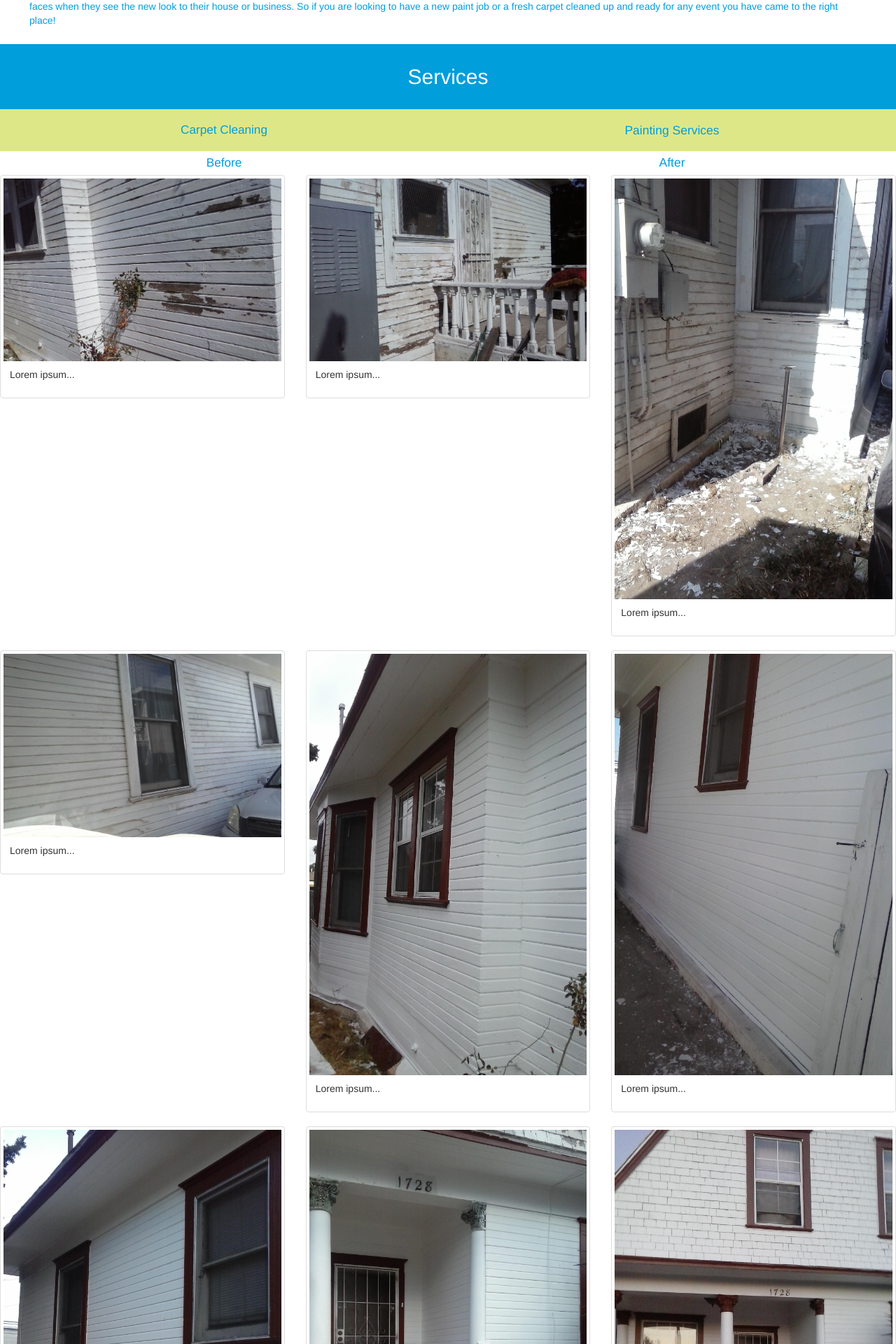
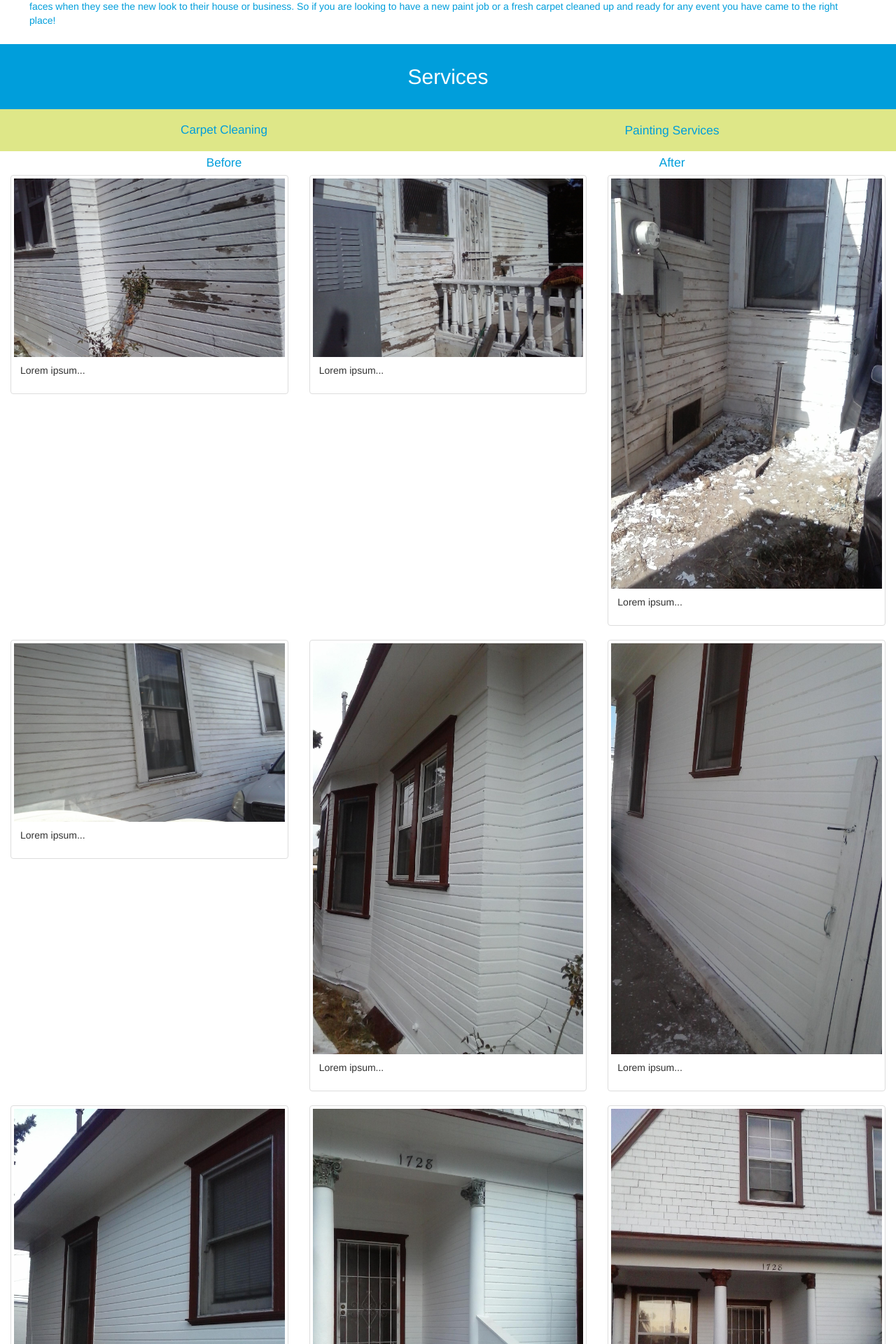
Before and after one commit to djuarez94/MiguelsServices_Website, a PHP site: page / in a window 1280 px wide. Shown: the part 660-2580 px from the top of the page at 70% size. Run offline with PHP 8.4, Linux system fonts and the light colour scheme.

Commit message:
fixed right margin space from the image elements with container div

```diff
--- a/index.php
+++ b/index.php
@@ -90,6 +90,7 @@
 					<div class="after">After</div>
 				</div>
 			</div>
+			<div class="container" style="width:100%;">
 				<div class="row">
 				  <div class="col-md-4">
 				    <div class="thumbnail">
@@ -183,7 +184,7 @@
 				 </div>
 				</div>
 			</div>
-		<div class="services">
+			<div class="container" style="width:100%;">
 				<div class="row">
 					<div class="col-md-4">
 					  <div class="thumbnail">
@@ -267,6 +268,10 @@
 					</div>
 				</div>
 			</div>
+		</div>
+		<!-- <div class="services"> -->
+
+		<!-- </div> -->
 		<div class="B2T text-right"><a href="#">Back to Services</a></div>
 		<div class="subTitle">
 			<h2>Contact Me</h2>
```
Lines whose indentation alone changed are shown as unchanged.
